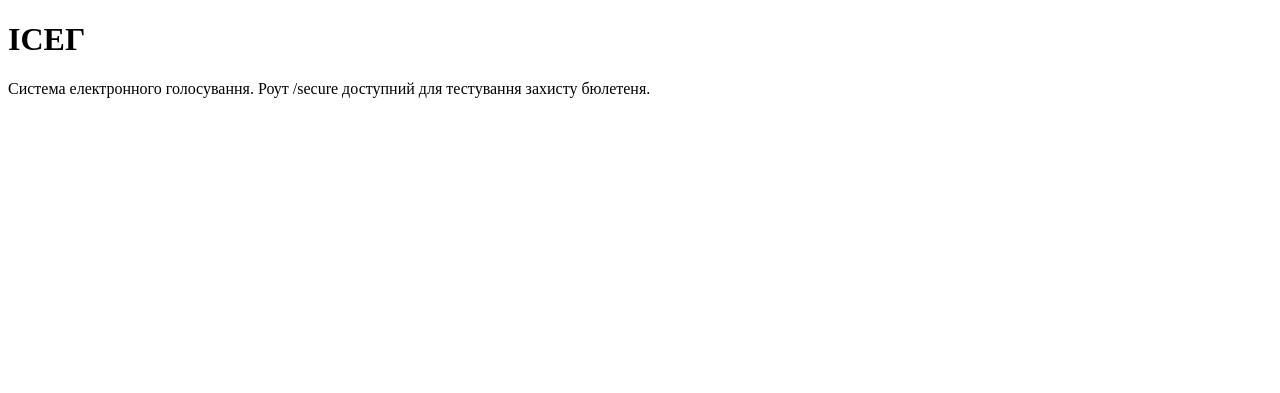
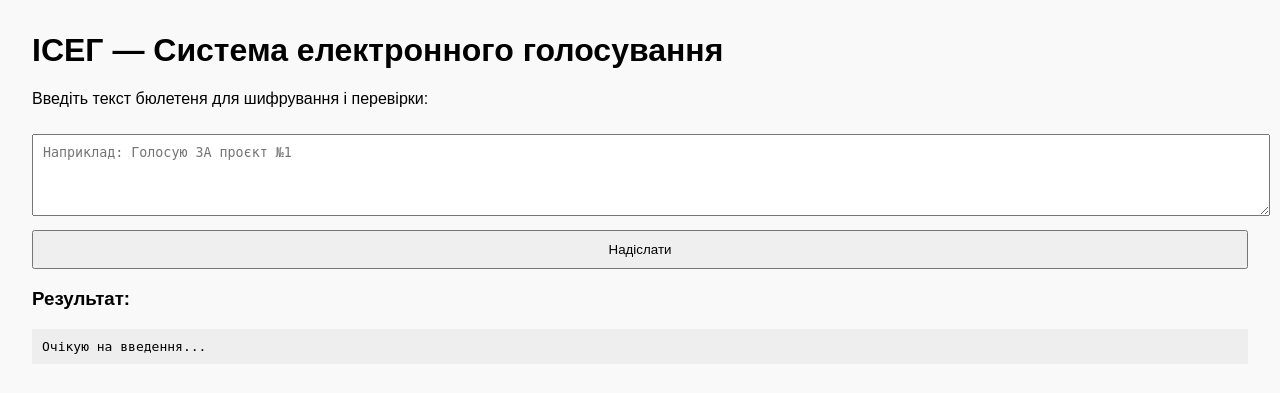
Before and after one commit to mavi-fiot/bps, a FastAPI app: page / in a window 1280 px wide. Shown: the top 393 px of the page. Run offline with FastAPI, Linux system fonts and the light colour scheme; parts of the project's set-up code (start-up, migrations or seed data) failed here and were passed over.

Commit message:
st4 index

```diff
--- a/templates/index.html
+++ b/templates/index.html
@@ -2,10 +2,38 @@
 <html lang="uk">
 <head>
     <meta charset="UTF-8">
-    <title>{{ title }}</title>
+    <title>{{ title or "ІСЕГ — Голосування" }}</title>
+    <style>
+        body { font-family: Arial, sans-serif; margin: 2em; background: #f9f9f9; }
+        textarea, input, button { width: 100%; padding: 10px; margin-top: 10px; }
+        pre { background: #eee; padding: 10px; white-space: pre-wrap; }
+    </style>
 </head>
 <body>
-    <h1>ІСЕГ</h1>
-    <p>Система електронного голосування. Роут /secure доступний для тестування захисту бюлетеня.</p>
+    <h1>ІСЕГ — Система електронного голосування</h1>
+    <p>Введіть текст бюлетеня для шифрування і перевірки:</p>
+
+    <form id="voteForm">
+        <textarea id="ballot" rows="4" placeholder="Наприклад: Голосую ЗА проєкт №1"></textarea>
+        <button type="submit">Надіслати</button>
+    </form>
+
+    <h3>Результат:</h3>
+    <pre id="result">Очікую на введення...</pre>
+
+    <script>
+        const form = document.getElementById('voteForm');
+        const result = document.getElementById('result');
+
+        form.addEventListener('submit', async (e) => {
+            e.preventDefault();
+            const text = document.getElementById('ballot').value;
+
+            const response = await fetch('/secure/test');
+            const data = await response.json();
+
+            result.textContent = JSON.stringify(data, null, 2);
+        });
+    </script>
 </body>
 </html>
```
